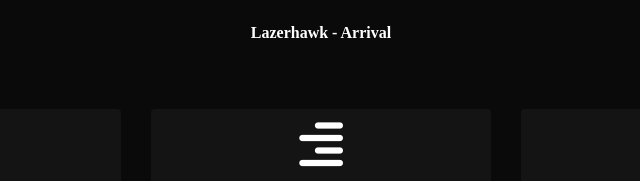
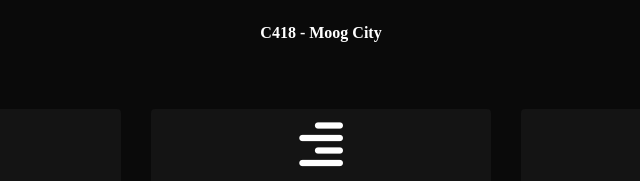
Before and after one commit to ikeldi/ikeldi.github.io, a plain HTML site: page index.html in a window 1280 px wide. Shown: the part 407-588 px from the top of the page, 319-959 px from the left. Drawn offline with nearby package versions, Linux system fonts and the light colour scheme; a web font is replaced by a local one.

Commit message:
ost change

```diff
--- a/index.html
+++ b/index.html
@@ -41,11 +41,11 @@
 
         </div>
         <div class="col-12 text-center"><br>
-            <audio src="audio/Lazerhawk - Arrival.mp3" id="play" autoplay loop></audio>
+            <audio src="audio/1892225414.mp3.mp3" id="play" autoplay loop></audio>
             <h1>ikeldi dev_</h1><br>
             <img src="https://avatars2.githubusercontent.com/u/37901291?v=4" class="animated infinite pulse"  id="player" alt="Аватарка профиля GitHub" width="300px" height="300px" style="border-radius: 50%;">
 
-	    <br><br><b><p>Lazerhawk - Arrival</p></b><br><br>
+	    <br><br><b><p>C418 - Moog City</p></b><br><br>
             <div class="container">
                 <div class="row" style="font-size: 50px;">
                    <div class="col" id="github">
```
